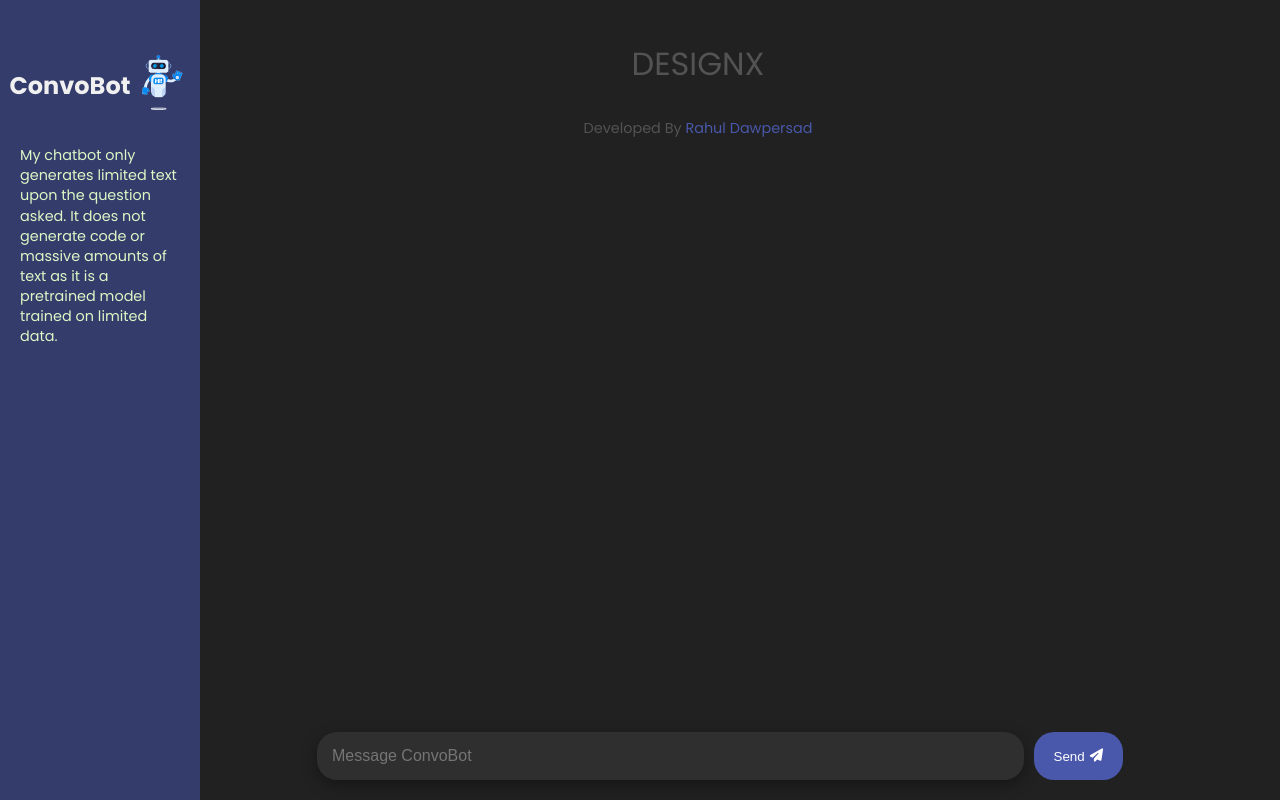
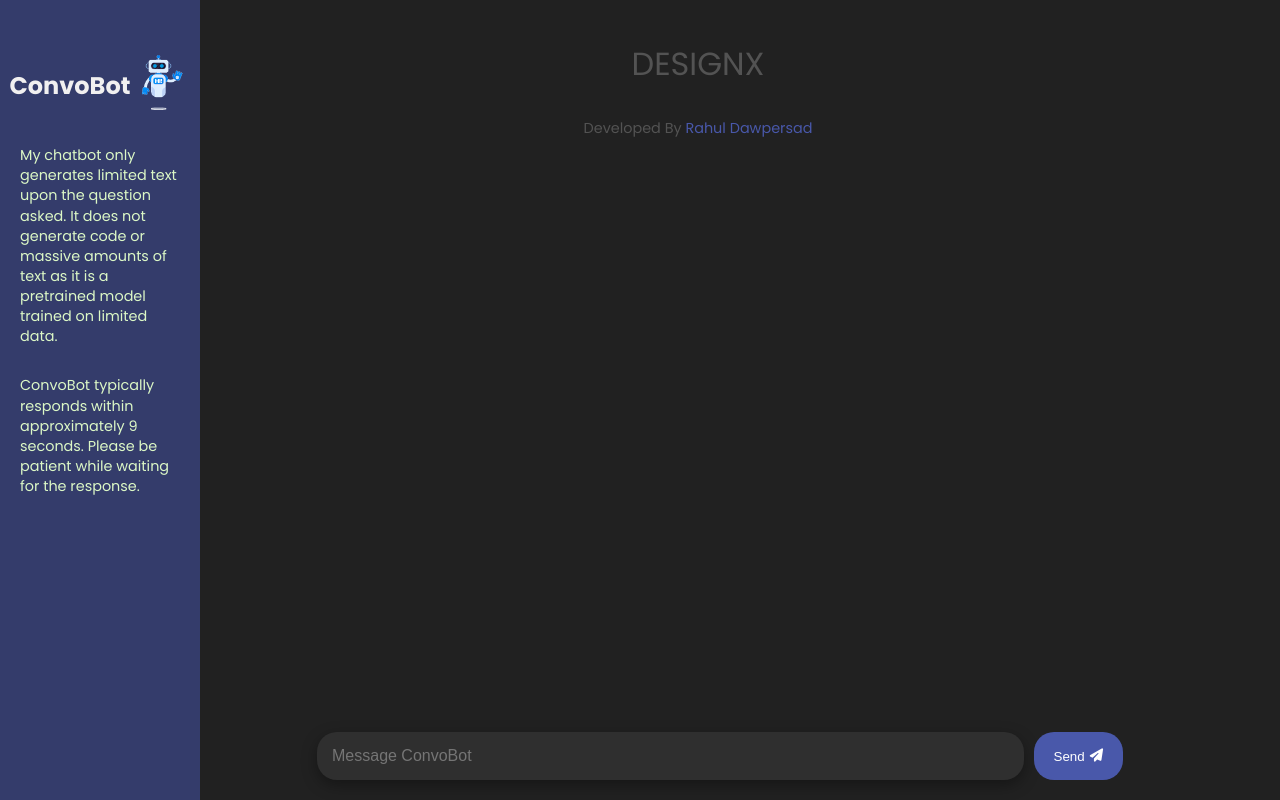
Before and after one commit to RahulDawpersad/ConvoBot-Chatbot, a Flask app: page / in a window 1280 px wide. Run offline with Flask 3, Linux system fonts and the light colour scheme; some libraries are stand-ins or nearby versions.

Commit message:
Update index.html

```diff
--- a/templates/index.html
+++ b/templates/index.html
@@ -121,6 +121,10 @@
         It does not generate code or massive amounts of text as it is a
         pretrained model trained on limited data.
       </p>
+        <p>
+          ConvoBot typically responds within approximately 9 seconds.
+          Please be patient while waiting for the response.
+        </p>
     </div>
     <div class="chat-container">
       <div class="chat-box" id="chat-box">
```
